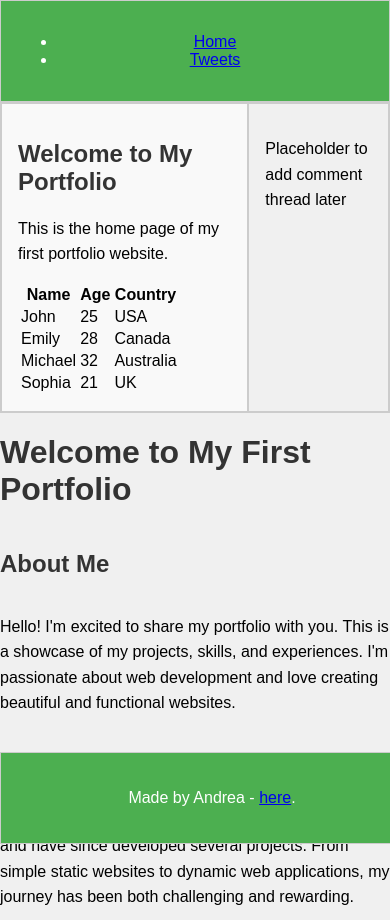
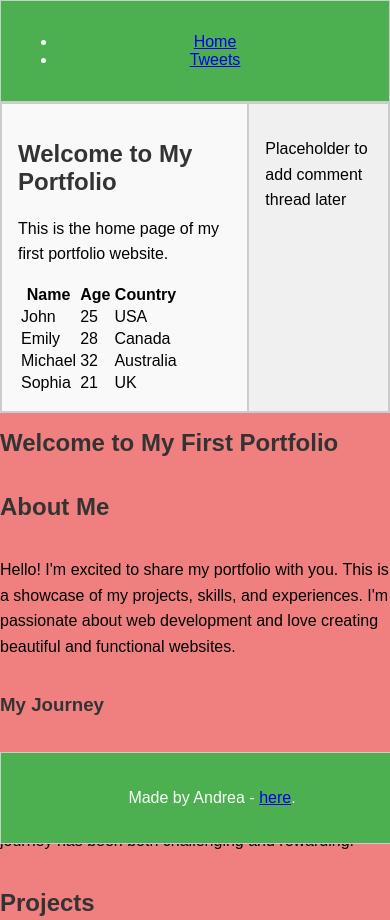
Before and after one commit to Andrea716/My_First_Portfolio, a plain HTML site: page css_basic/index.html in a window 390 px wide. Shown: the top 920 px of the page. Drawn offline with Linux system fonts and the light colour scheme.

Commit message:
Update styles.css

```diff
--- a/css_basic/styles.css
+++ b/css_basic/styles.css
@@ -56,3 +56,13 @@ aside {
 header, footer, main, article, aside {
     border: 1px solid #ccc;
 }
+
+/* For smartphones */
+@media (max-width: 599px) {
+    body {
+      background-color: lightcoral;
+    }
+    h1 {
+      font-size: 1.5em;
+    }
+  }
```
